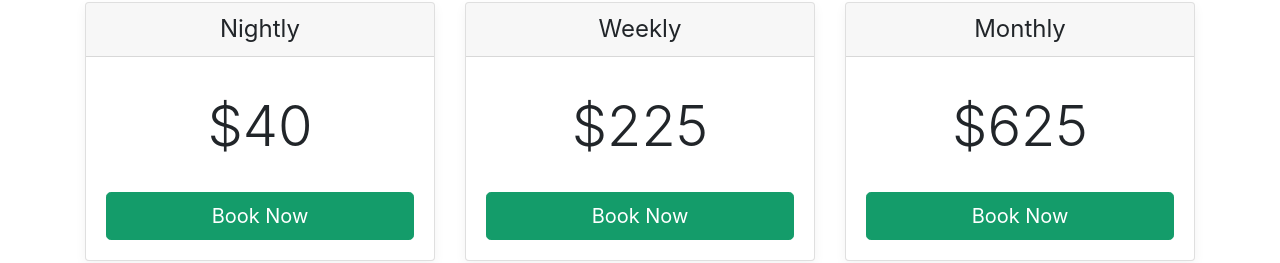
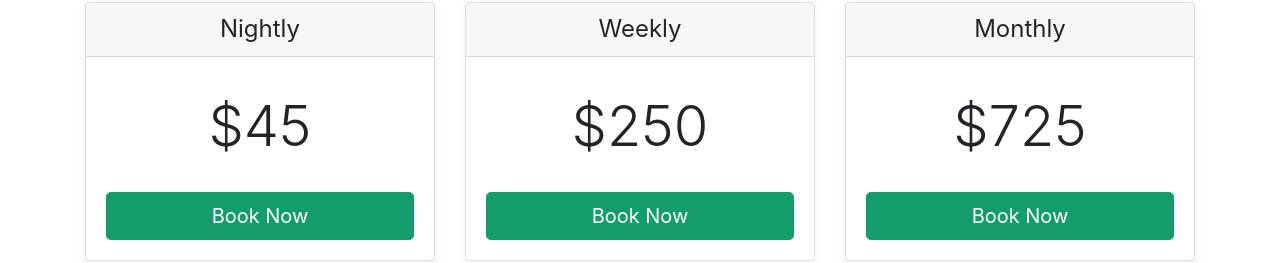
Before and after one commit to brandonptucker/albanyrvresort.com, a Nuxt app: page /rates in a window 1280 px wide. Shown: the part 658-921 px from the top of the page. Built offline with nearby package versions, Linux system fonts and the light colour scheme.

Commit message:
Update rates

```diff
--- a/pages/rates.vue
+++ b/pages/rates.vue
@@ -46,15 +46,15 @@
         >
           <div class="row">
             <rate-card
-              :rate="40"
+              :rate="45"
               title="Nightly"
             />
             <rate-card
-              :rate="225"
+              :rate="250"
               title="Weekly"
             />
             <rate-card
-              :rate="625"
+              :rate="725"
               title="Monthly"
             />
           </div>
@@ -67,15 +67,15 @@
         >
           <div class="row">
             <rate-card
-              :rate="45"
+              :rate="48"
               title="Nightly"
             />
             <rate-card
-              :rate="250"
+              :rate="275"
               title="Weekly"
             />
             <rate-card
-              :rate="675"
+              :rate="775"
               title="Monthly"
             />
           </div>
```
